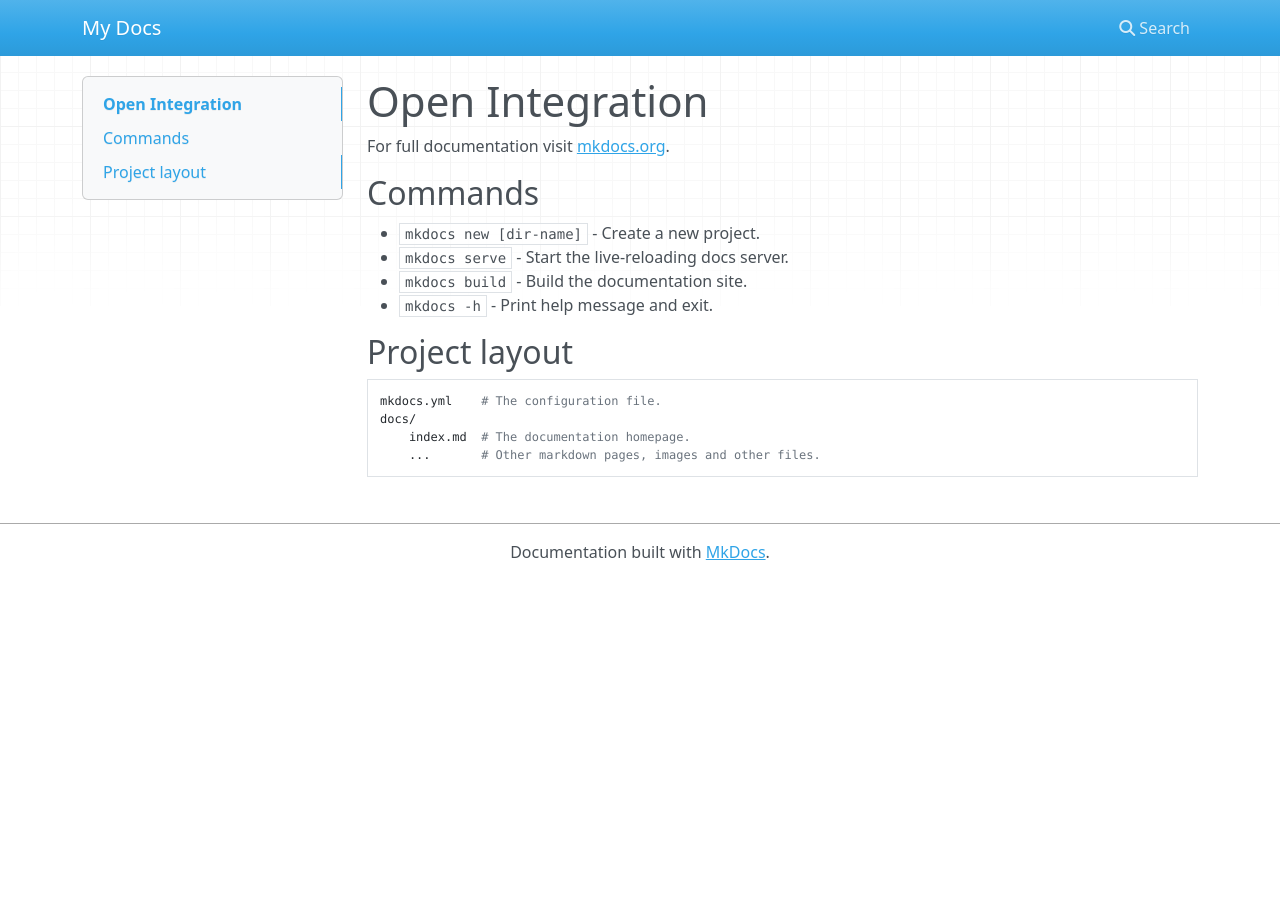
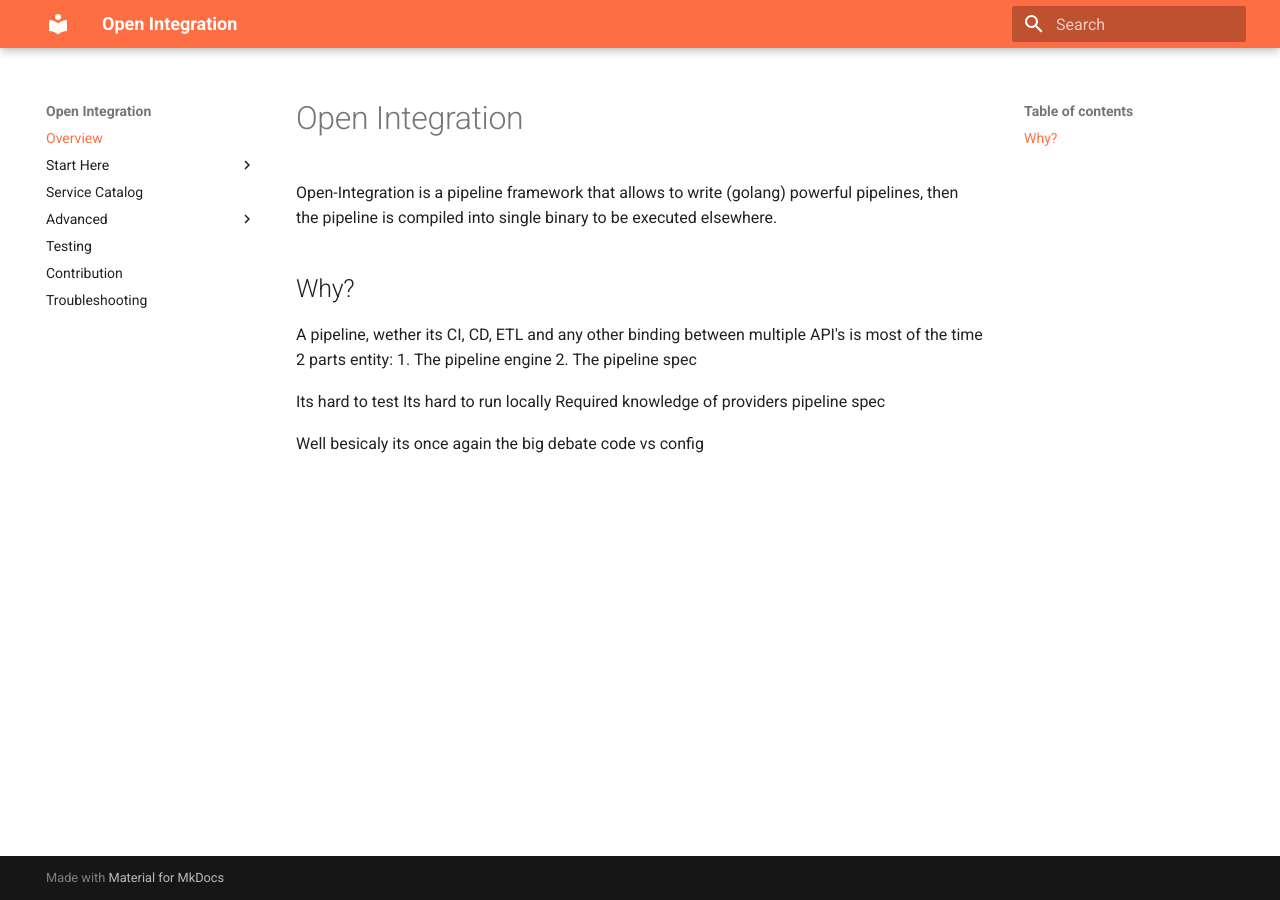
Before and after one commit to open-integration/oi, an MkDocs documentation site: the page built from docs/index.md, in a window 1280 px wide. Built offline with MkDocs 1.6.1 and Material for MkDocs 9.7.7, drawn with Linux system fonts in a browser that asks for light colours; nearby versions of some CDN libraries.

Commit message:
docs: add structure

```diff
--- a/docs/index.md
+++ b/docs/index.md
@@ -1,17 +1,14 @@
 # Open Integration
 
-For full documentation visit [mkdocs.org](https://www.mkdocs.org).
+Open-Integration is a pipeline framework that allows to write (golang) powerful pipelines, then the pipeline is compiled into single binary to be executed elsewhere.
 
-## Commands
+## Why?
+A pipeline, wether its CI, CD, ETL and any other binding between multiple API's is most of the time 2 parts entity:
+1. The pipeline engine
+2. The pipeline spec
 
-* `mkdocs new [dir-name]` - Create a new project.
-* `mkdocs serve` - Start the live-reloading docs server.
-* `mkdocs build` - Build the documentation site.
-* `mkdocs -h` - Print help message and exit.
+Its hard to test
+Its hard to run locally
+Required knowledge of providers pipeline spec
 
-## Project layout
-
-    mkdocs.yml    # The configuration file.
-    docs/
-        index.md  # The documentation homepage.
-        ...       # Other markdown pages, images and other files.
+Well besicaly its once again the big debate code vs config
--- /dev/null
+++ b/docs/requirements.txt
@@ -0,0 +1,2 @@
+mkdocs
+mkdocs-material
--- a/mkdocs.yml
+++ b/mkdocs.yml
@@ -1 +1,27 @@
-site_name: My Docs
+site_name: Open Integration
+strict: true
+theme:
+  name: material
+  palette:
+    primary: deep orange
+markdown_extensions:
+- codehilite
+- admonition
+- toc:
+    permalink: true
+nav:
+  - Overview: index.md
+  - Start Here:
+    - Installation: installation.md
+    - Pipeline: pipeline.md
+    - Concepts: concepts.md
+  - Service Catalog: service-catalog.md
+  - Advanced:
+    - Create Service: create-a-service.md
+    - Architecture: architecture.md
+    - Data Flow: data-flow.md
+    - Use Docker: use-docker.md
+    - Use Kubernetes: use-kubernetes.md
+  - Testing: testing.md
+  - Contribution: contribution.md
+  - Troubleshooting: troubleshooting.md
```
Also changed, not shown: docs/architecture.md (added, +1 -0 lines), docs/concepts.md (added, +9 -0 lines), docs/contribution.md (added, +1 -0 lines), docs/create-a-service.md (added, +1 -0 lines), docs/data-flow.md (added, +1 -0 lines), docs/installation.md (added, +19 -0 lines), docs/pipeline.md (added, +1 -0 lines), docs/service-catalog.md (added, +7 -0 lines), docs/service.md (added, +1 -0 lines), docs/testing.md (added, +3 -0 lines), docs/troubleshooting.md (added, +1 -0 lines), docs/use-docker.md (added, +1 -0 lines), docs/use-kubernetes.md (added, +1 -0 lines), 2 other files.
